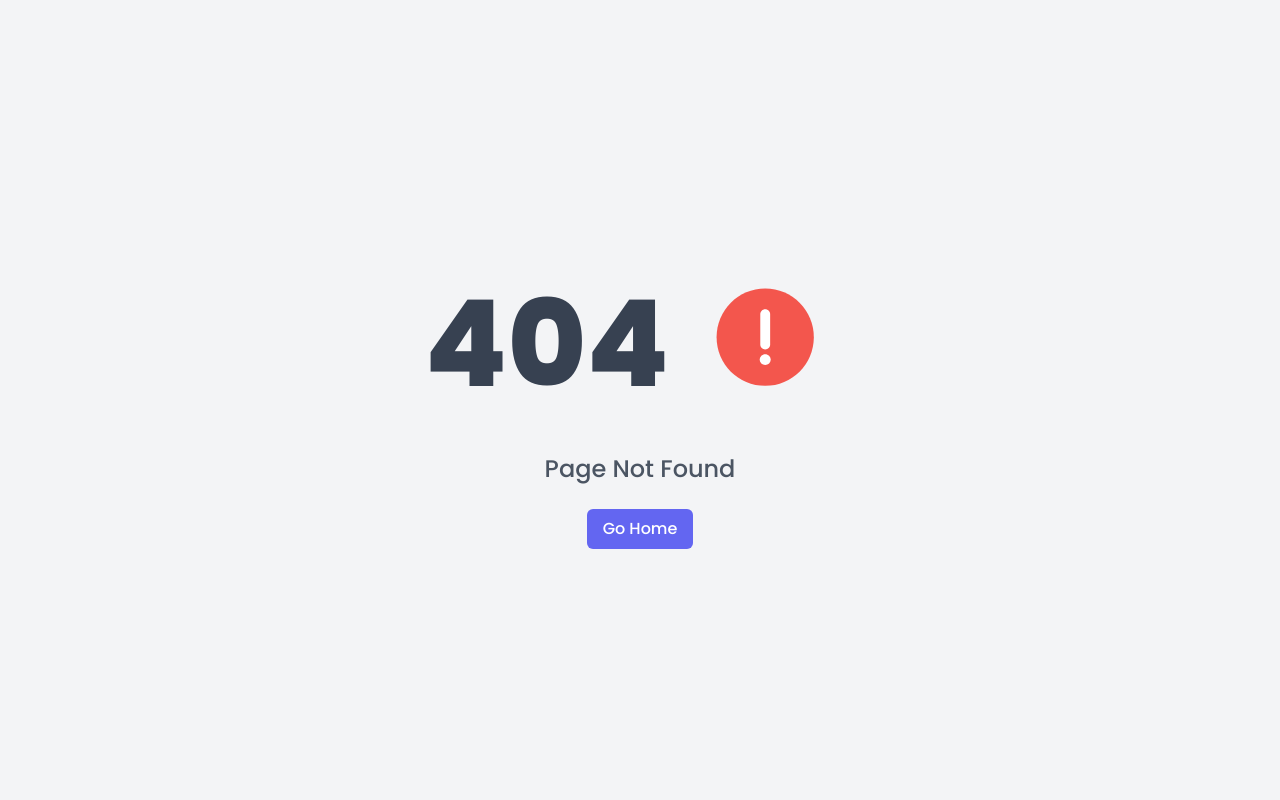
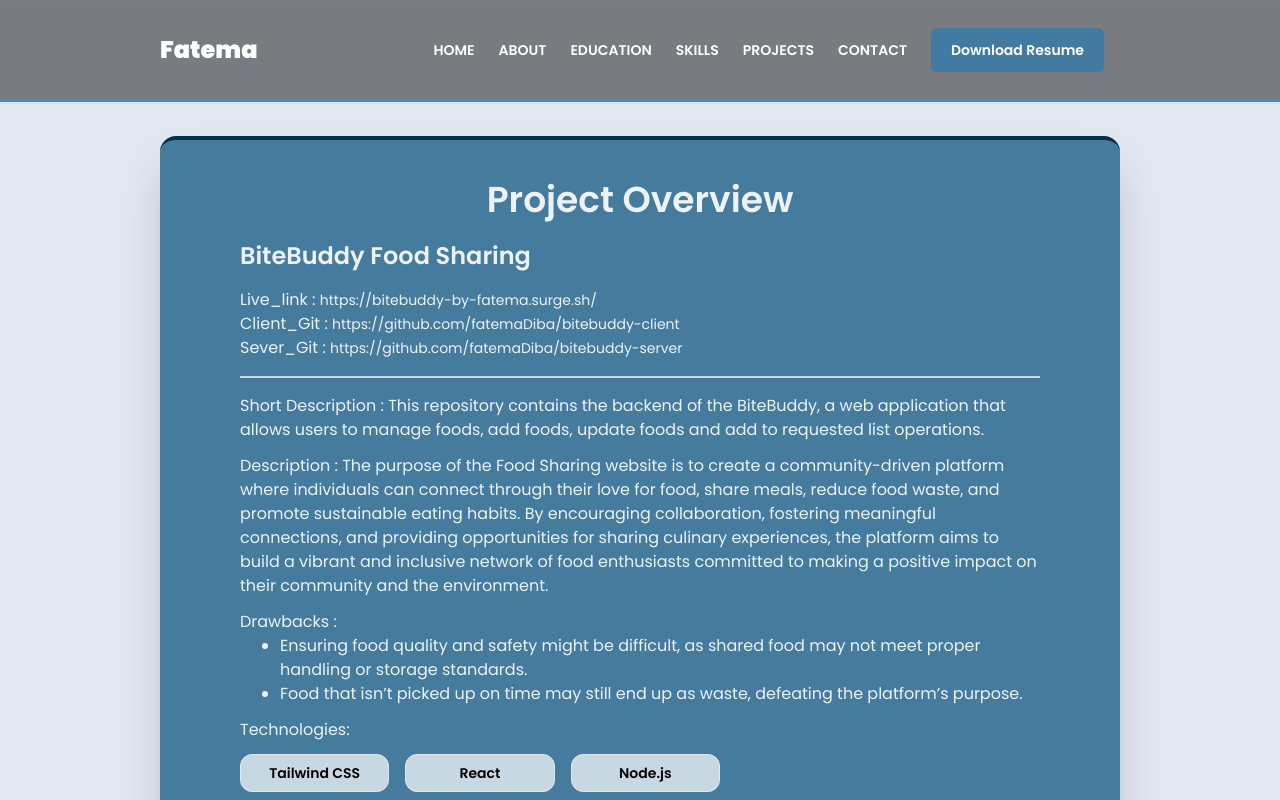
Before and after one commit to fatemaDiba/my-portfolio, a React (Vite) app: page /details/1 in a window 1280 px wide. Before the commit this address had no page. Shown: the top 800 px of the page. Built offline with nearby package versions, Linux system fonts and the light colour scheme.

Commit message:
project details

```diff
--- a/public/projects.json
+++ b/public/projects.json
@@ -49,6 +49,11 @@
     "name": "Pet Adoption",
     "short_description": "Peddy is a pet adoption platform built with Tailwind CSS and Vanilla JavaScript. It showcases dynamic pet cards, popups with detailed information, and features like liking or adopting pets.",
     "description": "Peddy is a user-friendly pet adoption website crafted using Tailwind CSS and Vanilla JavaScript. The platform dynamically displays pet cards with details such as images, names, and descriptions. It includes interactive popups with comprehensive information about each pet and functionalities like liking pets to mark favorites or adopting them via a simple modal. While the project showcases dynamic data handling and responsive design, it was a learning experience that revealed areas for improvement in terms of functionality and scalability.",
+    "drawbacks": [
+      "The project appears to handle data statically or locally, which limits real-time updates or the ability to fetch live data from a server.",
+      "As the application grows, rendering large amounts of dynamic content with Vanilla JavaScript might result in slower performance compared to optimized frameworks.",
+      "The focus on interactivity might overlook accessibility standards, potentially excluding users with disabilities."
+    ],
     "technologies": ["HTML", "Tailwind CSS", "JavaScript"],
     "image": "/projects/Peddy.png",
     "live_link": "https://peddy-adoption-by-fatema.surge.sh/",
--- a/src/pages/ProjectsDetails.jsx
+++ b/src/pages/ProjectsDetails.jsx
@@ -1,12 +1,81 @@
 import { useEffect } from "react";
 import { useState } from "react";
+import { useParams } from "react-router-dom";
 
 const ProjectsDetails = () => {
-  const [projects, setProjects] = useState([]);
+  const { id } = useParams();
+  const [project, setProject] = useState([]);
 
-  useEffect(() => {}, []);
+  useEffect(() => {
+    fetch("/projects.json")
+      .then((res) => res.json())
+      .then((data) => {
+        const singleData = data.find((item) => item.id === id);
+        setProject(singleData);
+      })
+      .catch((err) => {
+        console.error(err);
+      });
+  }, []);
 
-  return <div>ProjectsDetails</div>;
+  return (
+    <div className="bg-slate-200 py-10 text-white/90 ">
+      <div className="w-11/12 md:container lg:w-9/12 mx-auto mb-10 px-20 md:px-0 md:mt-24">
+        <div>
+          <div className="py-10 px-10 md:px-20 bg-[#457b9d] rounded-xl border-t-4 rounded-t-2xl border-[#003049] cursor-pointer hover:bg-[#003049] shadow-2xl">
+            <h2 className="text-2xl md:text-4xl text-center font-semibold mb-5">
+              Project Overview
+            </h2>
+            <p className="text-xl md:text-2xl font-semibold mb-4">
+              {project.name}
+            </p>
+            <p>
+              Live_link : <span className="text-sm">{project.live_link}</span>
+            </p>
+            <p>
+              Client_Git : <span className="text-sm">{project.client_git}</span>
+            </p>
+            <p>
+              Sever_Git : <span className="text-sm">{project.server_git}</span>
+            </p>
+            <div className="border  border-white/70 mb-4 mt-4"></div>
+            <div className="space-y-3">
+              <p className="text-sm md:text-base">
+                Short Description : {project.short_description}
+              </p>
+              <p className="text-sm md:text-base">
+                Description : {project.description}
+              </p>
+              <p className="text-sm md:text-base ">
+                Drawbacks :
+                <ul className="list-disc ml-10">
+                  {project?.drawbacks?.map((draw, index) => {
+                    return <li className="text-sm md:text-base">{draw}</li>;
+                  })}
+                </ul>
+              </p>
+
+              <p>
+                <span className="text-sm md:text-base">Technologies:</span>
+              </p>
+              <ul className="w-[60%] text-sm md:text-base grid grid-cols-1 sm:grid-cols-2 lg:grid-cols-3 gap-4">
+                {project?.technologies?.map((tech, index) => {
+                  return (
+                    <li
+                      key={index}
+                      className="p-2  bg-white/70 text-sm font-semibold text-black border rounded-xl text-center"
+                    >
+                      {tech}
+                    </li>
+                  );
+                })}
+              </ul>
+            </div>
+          </div>
+        </div>
+      </div>
+    </div>
+  );
 };
 
 export default ProjectsDetails;
--- a/src/pages/home/components/Projects.jsx
+++ b/src/pages/home/components/Projects.jsx
@@ -16,7 +16,7 @@ const Projects = () => {
   }, []);
 
   return (
-    <section id="projects" className="bg-slate-200 py-10 ">
+    <section id="projects" className="bg-slate-200 py-10 px-10 md:px-0">
       <div className="w-11/12 md:container lg:w-9/12 mx-auto mb-10">
         <div className="space-y-4 w-full md:w-9/12 text-center mx-auto mb-10">
           <h2 className="text-2xl md:text-4xl text-center font-semibold">
--- a/src/pages/home/components/projects/Card.jsx
+++ b/src/pages/home/components/projects/Card.jsx
@@ -1,7 +1,11 @@
 import { FaLink } from "react-icons/fa6";
+import { Link } from "react-router-dom";
 
 const Card = ({ data }) => {
   const { id, name, short_description, image, live_link } = data;
+
+  const handleDetails = (id) => {};
+
   return (
     <div className="flex flex-col h-full">
       <div className="rounded-xl overflow-hidden shadow-2xl flex flex-col h-full">
@@ -25,9 +29,13 @@ const Card = ({ data }) => {
           </a>
           <p className="text-gray-500 text-sm">{short_description}</p>
         </div>
-        <button className="mt-auto w-[50%] text-sm mx-auto font-semibold hover:bg-blue-800 color-accent py-2 px-2 md:px-5 rounded-2xl mb-5">
+        <Link
+          to={`/details/${id}`}
+          onClick={() => handleDetails(id)}
+          className="mt-auto w-[50%] text-sm mx-auto font-semibold hover:bg-[#35627a]  color-accent py-2 px-2 md:px-5 rounded-2xl mb-5 text-center"
+        >
           View Details
-        </button>
+        </Link>
       </div>
     </div>
   );
--- a/src/routes/Router.jsx
+++ b/src/routes/Router.jsx
@@ -15,7 +15,7 @@ const router = createBrowserRouter([
         element: <Home />,
       },
       {
-        path: "/details",
+        path: "/details/:id",
         element: <ProjectsDetails />,
       },
     ],
```
